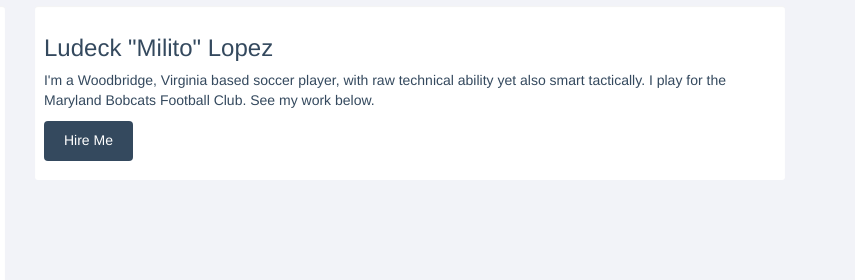
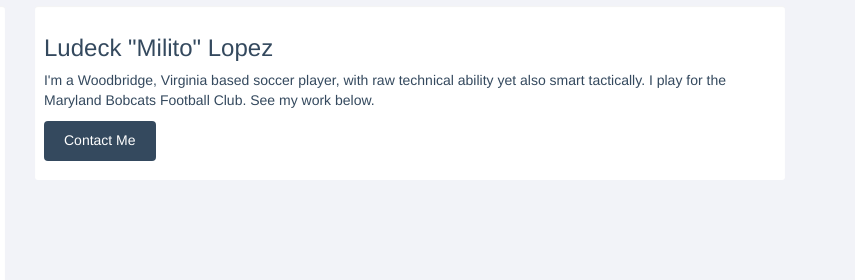
Before and after one commit to Militosoccer/luddywebsite, a plain HTML site: page index.html in a window 1280 px wide. Shown: the part 860-1140 px from the top of the page, 425-1280 px from the left. Drawn offline with Linux system fonts and the light colour scheme.

Commit message:
Update index.html

```diff
--- a/index.html
+++ b/index.html
@@ -45,7 +45,7 @@
             <h3>Ludeck "Milito" Lopez</h3>
             <p>I'm a Woodbridge, Virginia based soccer player, with raw technical ability yet also smart tactically. I play for the Maryland Bobcats Football Club.
 				See my work below.</p>
-            <p><a href="#form" class="btn btn-default">Hire me</a></p>
+            <p><a href="#form" class="btn btn-default">Contact me</a></p>
           </div>
         </div>
       </div><!--/.row-->
```
